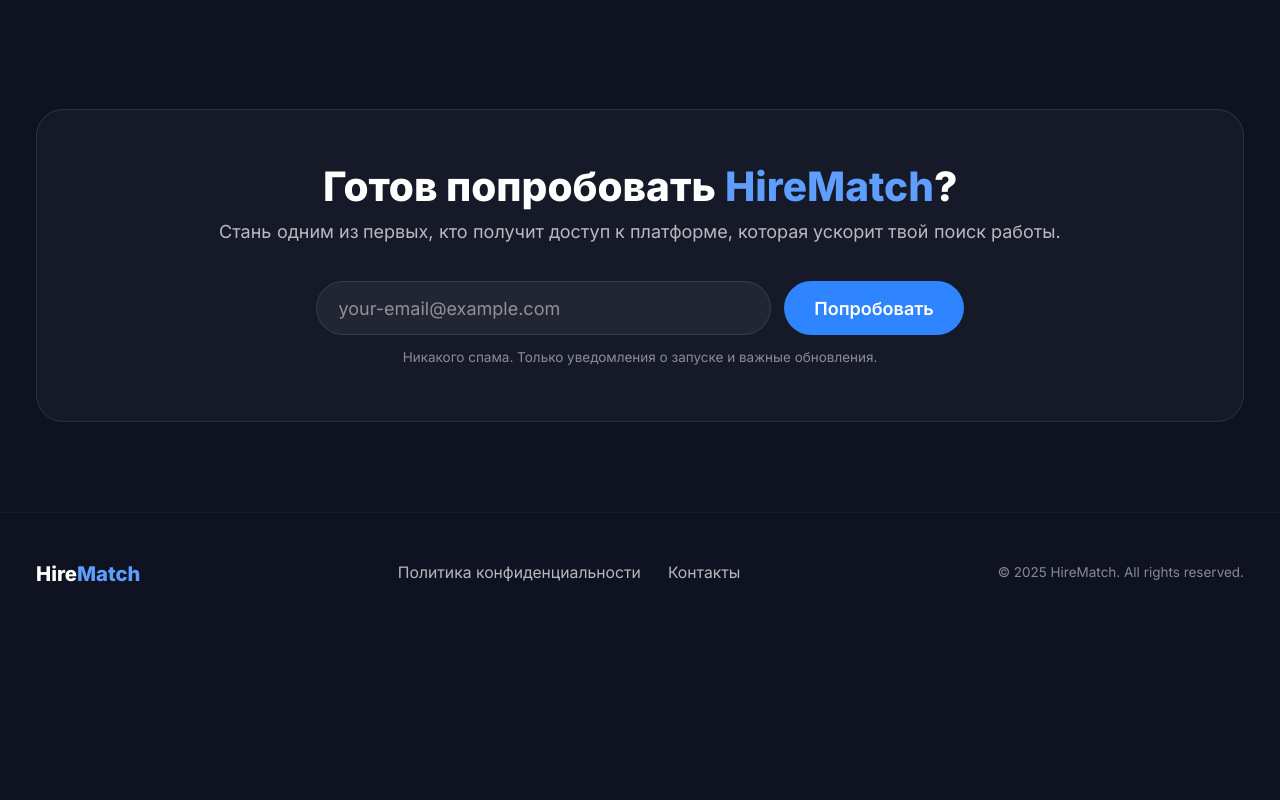
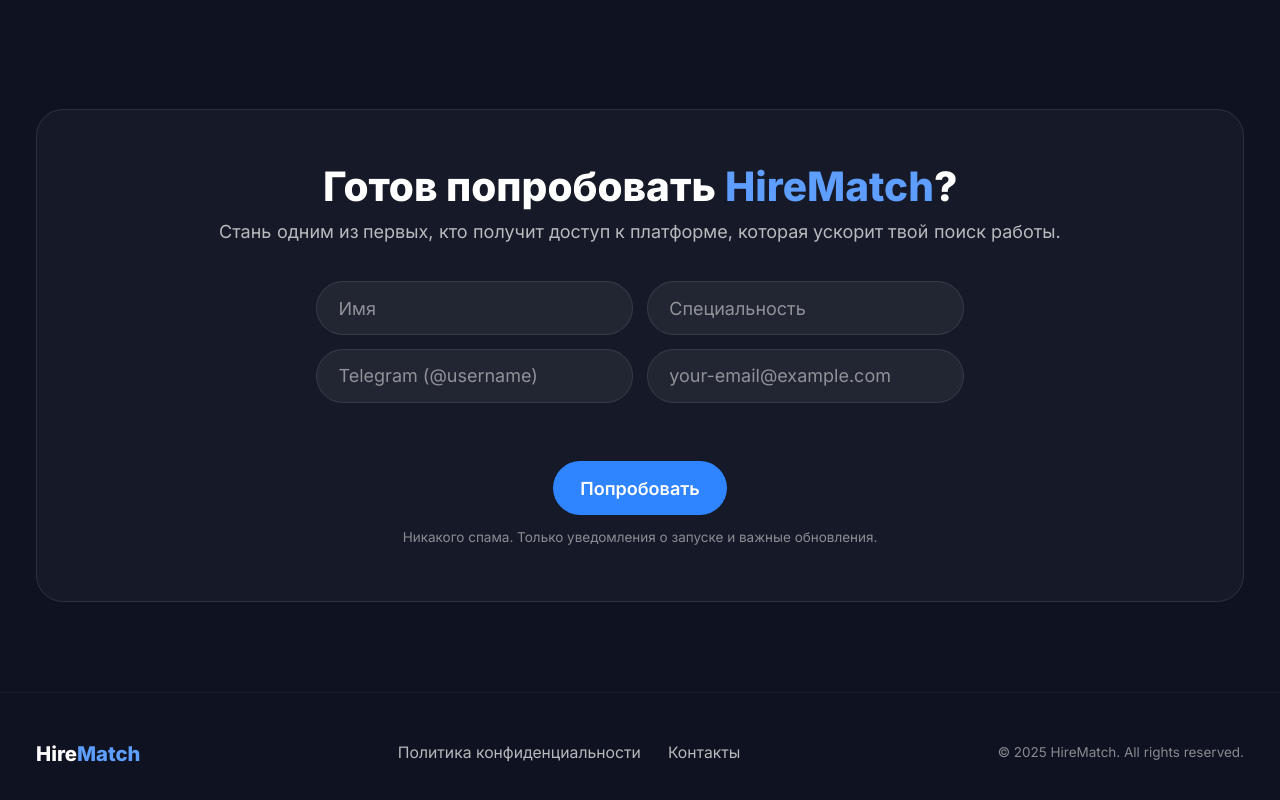
Before and after one commit to Amirhan-Botagariev/HireMatchLanding, a Next.js app: page /1 in a window 1280 px wide. Shown: the part 1762-2562 px from the top of the page. Before the commit the page ends 2396 px from the top, so only its background shows below. Built offline with nearby package versions, Linux system fonts and the light colour scheme.

Commit message:
Изменил форму

```diff
--- a/src/app/api/subscribe/route.ts
+++ b/src/app/api/subscribe/route.ts
@@ -17,12 +17,27 @@ export async function POST(req: NextRequest) {
   try {
     payload = await req.json();
   } catch {
-    return NextResponse.json({ ok: false, error: "Invalid JSON" }, { status: 400 });
+    return NextResponse.json(
+      { ok: false, error: "Invalid JSON" },
+      { status: 400 }
+    );
   }
 
-  const { email, referrer, utm, userAgent, locale, tzOffsetMin } =
-    (payload as {
+  const {
+    email,
+    name,
+    specialty,
+    telegram,
+    referrer,
+    utm,
+    userAgent,
+    locale,
+    tzOffsetMin,
+  } = (payload as {
     email?: unknown;
+    name?: unknown;
+    specialty?: unknown;
+    telegram?: unknown;
     referrer?: unknown;
     utm?: unknown;
     userAgent?: unknown;
@@ -31,7 +46,10 @@ export async function POST(req: NextRequest) {
   }) || {};
 
   if (typeof email !== "string" || !/^[^\s@]+@[^\s@]+\.[^\s@]+$/.test(email)) {
-    return NextResponse.json({ ok: false, error: "Invalid email" }, { status: 400 });
+    return NextResponse.json(
+      { ok: false, error: "Invalid email" },
+      { status: 400 }
+    );
   }
 
   let utmParams: Record<string, string> | null = null;
@@ -47,13 +65,21 @@ export async function POST(req: NextRequest) {
 
   const insert = {
     email,
+    name: typeof name === "string" && name.trim() ? name.trim() : null,
+    specialty:
+      typeof specialty === "string" && specialty.trim() ? specialty.trim() : null,
+    telegram:
+      typeof telegram === "string" && telegram.trim() ? telegram.trim() : null,
     referrer: typeof referrer === "string" && referrer.trim() ? referrer : null,
     utm_params: utmParams,
-    user_agent: typeof userAgent === "string" && userAgent.trim() ? userAgent : null,
+    user_agent:
+      typeof userAgent === "string" && userAgent.trim() ? userAgent : null,
     locale: typeof locale === "string" && locale.trim() ? locale : null,
     tz_offset_min:
       (typeof tzOffsetMin === "number" && Number.isFinite(tzOffsetMin)) ||
-      (typeof tzOffsetMin === "string" && tzOffsetMin.trim() !== "" && !Number.isNaN(Number(tzOffsetMin)))
+      (typeof tzOffsetMin === "string" &&
+        tzOffsetMin.trim() !== "" &&
+        !Number.isNaN(Number(tzOffsetMin)))
         ? Number(tzOffsetMin)
         : null,
   };
@@ -77,7 +103,10 @@ export async function POST(req: NextRequest) {
     }
   } catch (error) {
     console.error("Supabase request error:", error);
-    return NextResponse.json({ ok: false, error: "Server error" }, { status: 500 });
+    return NextResponse.json(
+      { ok: false, error: "Server error" },
+      { status: 500 }
+    );
   }
 
   return NextResponse.json({ ok: true }, { status: 200 });
--- a/src/app/components/HomeClient.tsx
+++ b/src/app/components/HomeClient.tsx
@@ -16,7 +16,10 @@ type Dict = {
   why: { h2: string; p: string; c1t: string; c1p: string; c2t: string; c2p: string; c3t: string; c3p: string };
   cta: {
     h2a: string; h2b: string; h2c: string; p: string;
-    submit: string; sending: string; done: string; emailPh: string; error: string; note: string;
+    submit: string; sending: string; done: string;
+    emailPh: string; error: string; note: string;
+    namePh: string; specialtyPh: string; telegramPh: string;
+    nameError: string; telegramError: string;
   };
   footer: { privacy: string; contacts: string; copyright: string };
 };
@@ -46,7 +49,14 @@ export default function HomeClient({
   dict: Dict;
 }) {
   const [email, setEmail] = useState("");
+  const [name, setName] = useState("");
+  const [specialty, setSpecialty] = useState("");
+  const [telegram, setTelegram] = useState("");
+
   const [error, setError] = useState<string | null>(null);
+  const [nameError, setNameError] = useState<string | null>(null);
+  const [tgError, setTgError] = useState<string | null>(null);
+
   const [submitting, setSubmitting] = useState(false);
   const [btnText, setBtnText] = useState(dict.cta.submit);
   const [shake, setShake] = useState(false);
@@ -64,13 +74,93 @@ export default function HomeClient({
     (msg = dict.cta.error) => {
       setError(msg);
       setShake(true);
-      // короткая «тряска», потом убираем класс
       const t = setTimeout(() => setShake(false), 400);
       setAnnounce(msg);
       return () => clearTimeout(t);
     },
     [dict.cta.error]
   );
+
+  const validateName = (value: string) => /^[\p{L}\s-]+$/u.test(value);
+  const validateTelegram = (value: string) => /^@[A-Za-z0-9_]{4,}$/.test(value);
+
+  const buildTracking = useCallback(() => {
+    const qs = typeof window !== "undefined" ? window.location.search : "";
+    return {
+      referrer: typeof document !== "undefined" ? document.referrer || "direct" : "direct",
+      utm: qs || "",
+      userAgent: typeof navigator !== "undefined" ? navigator.userAgent : "",
+      locale,
+      tzOffsetMin: new Date().getTimezoneOffset(),
+    };
+  }, [locale]);
+
+  const validateAndSubmit = useCallback(async () => {
+    const trimmedName = name.trim();
+    if (!validateName(trimmedName) || trimmedName.length === 0) {
+      setNameError(dict.cta.nameError);
+      return;
+    } else setNameError(null);
+
+    const trimmedTg = telegram.trim();
+    if (!validateTelegram(trimmedTg)) {
+      setTgError(dict.cta.telegramError);
+      return;
+    } else setTgError(null);
+
+    const trimmedEmail = email.trim();
+    if (!emailRegex.test(trimmedEmail)) {
+      showError();
+      return;
+    }
+    clearError();
+
+    setSubmitting(true);
+    setBtnText(dict.cta.sending);
+
+    const payload = Object.assign(
+      { email: trimmedEmail, name: trimmedName, specialty: specialty.trim(), telegram: trimmedTg },
+      buildTracking()
+    );
+    try {
+      const res = await fetch("/api/subscribe", {
+        method: "POST",
+        headers: { "Content-Type": "application/json" },
+        body: JSON.stringify(payload),
+      });
+      setBtnText(dict.cta.done);
+      setAnnounce(res.ok ? "ok" : "error");
+      if (res.ok) {
+        setEmail("");
+        setName("");
+        setSpecialty("");
+        setTelegram("");
+      }
+    } catch {
+      setBtnText(dict.cta.done);
+      setAnnounce("network-error");
+    } finally {
+      const t = setTimeout(() => {
+        setSubmitting(false);
+        setBtnText(dict.cta.submit);
+      }, 2000);
+      return () => clearTimeout(t);
+    }
+  }, [name, telegram, email, specialty, emailRegex, showError, clearError, buildTracking, dict.cta]);
+
+  const onSubmit = useCallback(
+    (e: React.FormEvent<HTMLFormElement>) => {
+      e.preventDefault();
+      validateAndSubmit();
+    },
+    [validateAndSubmit]
+  );
+
+  useEffect(() => {
+    if (error && emailInputRef.current) {
+      emailInputRef.current.focus();
+    }
+  }, [error]);
 
   const closeNav = useCallback(() => setNavOpen(false), []);
 
@@ -89,58 +179,6 @@ export default function HomeClient({
     },
     [closeNav]
   );
-
-  const buildTracking = useCallback(() => {
-    const qs = typeof window !== "undefined" ? window.location.search : "";
-    return {
-      referrer: typeof document !== "undefined" ? document.referrer || "direct" : "direct",
-      utm: qs || "",
-      userAgent: typeof navigator !== "undefined" ? navigator.userAgent : "",
-      locale,
-      tzOffsetMin: new Date().getTimezoneOffset(),
-    };
-  }, [locale]);
-
-  const validateAndSubmit = useCallback(async () => {
-    const trimmed = email.trim();
-    if (!emailRegex.test(trimmed)) {
-      showError();
-      return;
-    }
-    clearError();
-    setSubmitting(true);
-    setBtnText(dict.cta.sending);
-
-    const payload = Object.assign({ email: trimmed }, buildTracking());
-    try {
-      const res = await fetch("/api/subscribe", {
-        method: "POST",
-        headers: { "Content-Type": "application/json" },
-        body: JSON.stringify(payload),
-      });
-      setBtnText(dict.cta.done);
-      setAnnounce(res.ok ? "ok" : "error");
-      if (res.ok) setEmail("");
-    } catch {
-      setBtnText(dict.cta.done);
-      setAnnounce("network-error");
-    } finally {
-      const t = setTimeout(() => {
-        setSubmitting(false);
-        setBtnText(dict.cta.submit);
-      }, 2000);
-      return () => clearTimeout(t);
-    }
-  }, [email, emailRegex, clearError, showError, buildTracking, dict.cta.sending, dict.cta.done, dict.cta.submit]);
-
-  const onSubmit = useCallback(
-    (e: React.FormEvent<HTMLFormElement>) => {
-      e.preventDefault();
-      validateAndSubmit();
-    },
-    [validateAndSubmit]
-  );
-
   useEffect(() => {
     if (error && emailInputRef.current) {
       emailInputRef.current.focus();
@@ -461,12 +499,7 @@ export default function HomeClient({
             >
               <h2 className="text-3xl md:text-4xl font-extrabold">
                 <AnimatedText text={dict.cta.h2a} by="words" />
-                <AnimatedText
-                  text={dict.cta.h2b}
-                  by="chars"
-                  className="brand-nowrap text-brand-400"
-                  delay={0.1}
-                />
+                <AnimatedText text={dict.cta.h2b} by="chars" className="brand-nowrap text-brand-400" delay={0.1} />
                 <AnimatedText text={dict.cta.h2c} by="chars" delay={0.15} />
               </h2>
 
@@ -475,10 +508,53 @@ export default function HomeClient({
               </p>
 
               <form
-                className="mx-auto mt-8 flex w-full max-w-xl flex-col items-center gap-3 sm:flex-row"
+                className="mx-auto mt-8 flex w-full max-w-xl flex-col items-center gap-3 sm:flex-row sm:flex-wrap"
                 noValidate
                 onSubmit={onSubmit}
               >
+                {/* Имя */}
+                <input
+                  type="text"
+                  name="name"
+                  placeholder={dict.cta.namePh}
+                  value={name}
+                  onChange={(e) => {
+                    setName(e.target.value);
+                    if (nameError) setNameError(null);
+                  }}
+                  className={`w-full rounded-full bg-white/5 px-5 py-3 outline-none ring-1 ring-inset ${
+                    nameError ? "ring-red-500" : "ring-white/10"
+                  } focus:ring-brand-400 transition sm:flex-[1_1_48%]`}
+                />
+
+                {/* Специальность */}
+                <input
+                  type="text"
+                  name="specialty"
+                  placeholder={dict.cta.specialtyPh}
+                  value={specialty}
+                  onChange={(e) => setSpecialty(e.target.value)}
+                  className="w-full rounded-full bg-white/5 px-5 py-3 outline-none ring-1 ring-inset ring-white/10 focus:ring-brand-400 transition sm:flex-[1_1_48%]"
+                />
+
+                {/* Telegram */}
+                <input
+                  type="text"
+                  name="telegram"
+                  placeholder={dict.cta.telegramPh}
+                  value={telegram}
+                  onChange={(e) => {
+                    setTelegram(e.target.value);
+                    if (tgError) setTgError(null);
+                  }}
+                  className={`w-full rounded-full bg-white/5 px-5 py-3 outline-none ring-1 ring-inset ${
+                    tgError ? "ring-red-500" : "ring-white/10"
+                  } focus:ring-brand-400 transition sm:flex-[1_1_48%]`}
+                  inputMode="text"
+                  autoComplete="off"
+                />
+
+                {/* Email */}
                 <input
                   ref={emailInputRef}
                   type="email"
@@ -490,27 +566,30 @@ export default function HomeClient({
                     setEmail(e.target.value);
                     if (error) clearError();
                   }}
-                  className={`flex-1 rounded-full bg-white/5 px-5 py-3 outline-none ring-1 ring-inset ${
+                  className={`w-full rounded-full bg-white/5 px-5 py-3 outline-none ring-1 ring-inset ${
                     error ? "ring-red-500" : "ring-white/10"
-                  } focus:ring-brand-400 transition`}
+                  } focus:ring-brand-400 transition sm:flex-[1_1_48%]`}
                   aria-invalid={!!error}
                   aria-describedby={error ? "email-error" : undefined}
                 />
+
+                <div className="w-full min-h-[1.25rem] mt-1 text-center" aria-live="polite">
+                  {(nameError || tgError || error) && (
+                    <p id="form-error" className="text-sm text-red-400" role="alert">
+                      {nameError || tgError || error}
+                    </p>
+                  )}
+                </div>
+
                 <motion.button
                   type="submit"
                   disabled={submitting}
-                  className="w-full rounded-full bg-brand-500 px-6 py-3 font-semibold transition hover:bg-brand-400 disabled:cursor-not-allowed disabled:opacity-60 sm:w-auto sm:min-w-[10rem]"
+                  className="mt-1 mx-auto w-full sm:w-auto rounded-full bg-brand-500 px-6 py-3 font-semibold transition hover:bg-brand-400 disabled:cursor-not-allowed disabled:opacity-60"
                   whileTap={{ scale: 0.98 }}
                 >
                   {btnText}
                 </motion.button>
               </form>
-
-              {error && (
-                <p id="email-error" className="mt-3 text-sm text-red-400" role="alert">
-                  {error}
-                </p>
-              )}
               <p className="mt-3 text-xs text-white/50">{dict.cta.note}</p>
             </motion.div>
           </div>
--- a/src/app/i18n/dictionaries.ts
+++ b/src/app/i18n/dictionaries.ts
@@ -38,6 +38,11 @@ export const ru = {
     done: "Готово!",
     emailPh: "your-email@example.com",
     error: "Вы ввели некорректную почту",
+    namePh: "Имя",
+    specialtyPh: "Специальность",
+    telegramPh: "Telegram (@username)",
+    nameError: "Имя должно содержать только буквы",
+    telegramError: "Telegram должен начинаться с @ и содержать не менее 5 символов",
     note: "Никакого спама. Только уведомления о запуске и важные обновления.",
   },
   footer: {
@@ -87,6 +92,11 @@ export const en: Dict = {
     done: "Done!",
     emailPh: "your-email@example.com",
     error: "Invalid email",
+    namePh: "Name",
+    specialtyPh: "Specialty",
+    telegramPh: "Telegram (@username)",
+    nameError: "Name must contain letters only",
+    telegramError: "Telegram must start with @ and be at least 5 characters",
     note: "No spam. Only launch notifications and important updates.",
   },
   footer: {
@@ -136,6 +146,11 @@ export const kz: Dict = {
     emailPh: "email@example.com",
     error: "Жарамсыз пошта",
     note: "Спам жоқ. Тек маңызды хабарламалар.",
+    namePh: "Аты-жөні",
+    specialtyPh: "Мамандығы",
+    telegramPh: "Telegram (@username)",
+    nameError: "Аты-жөні тек әріптерден тұруы керек",
+    telegramError: "Telegram @ таңбасымен басталып, кемінде 5 таңба болуы керек",
   },
   footer: {
     privacy: "Құпиялылық саясаты",
```
Lines whose indentation alone changed are shown as unchanged.
